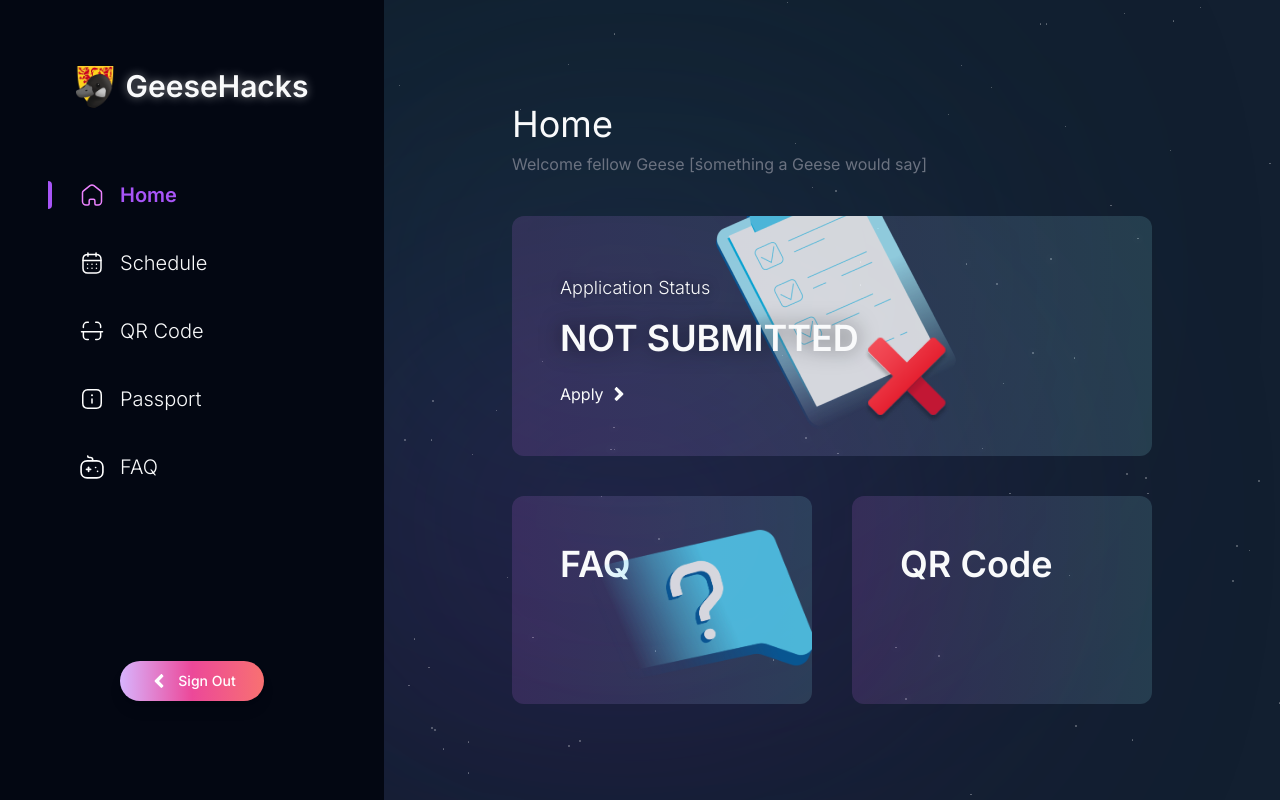
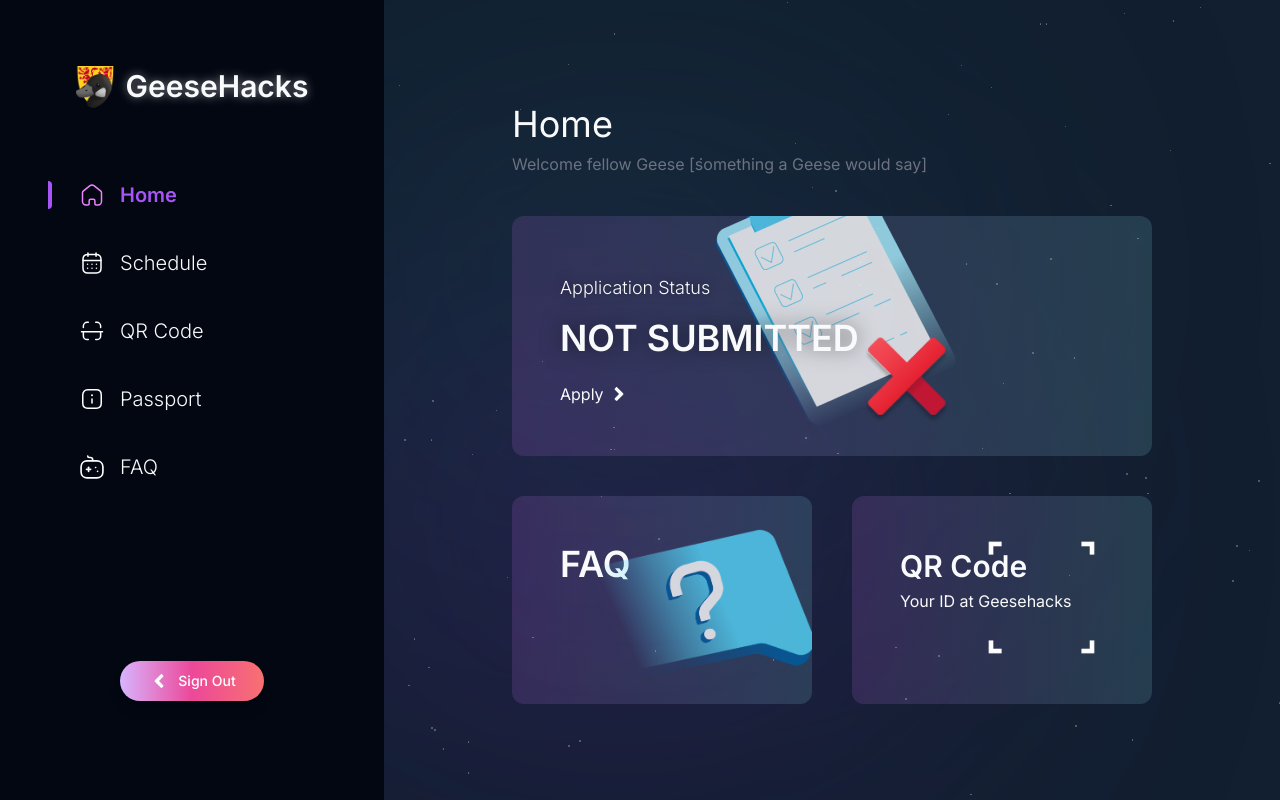
Before and after one commit to GeeseHacks/portal.geesehacks.com, a Next.js app: page /dashboard in a window 1280 px wide. Built offline with nearby package versions, Linux system fonts and the light colour scheme; no server answers.

Commit message:
Added QR code image

```diff
--- a/app/dashboard/page.tsx
+++ b/app/dashboard/page.tsx
@@ -84,7 +84,11 @@ const Home: React.FC = () => {
             hover:scale-102 transition-transform duration-800
             hover:drop-shadow-[0_0px_15px_rgba(48,133,159,0.5)]
           ">
-            <h2 className="font-semibold text-4xl">QR Code</h2>
+            <div className="">
+              <h2 className="text-[30px] font-semibold">QR Code</h2>
+              <p className="text-white-500">Your ID at Geesehacks</p>
+              <img src="static/images/CameraFrame.png" className="absolute right-10 bottom-8 z-0 scale-75"/>
+            </div>
           </div>
         </div>
       </div>
```
